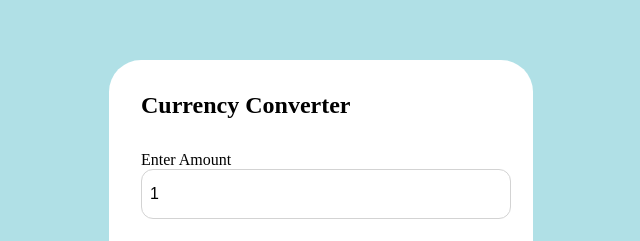
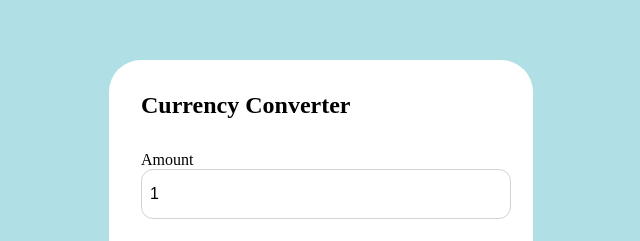
Before and after one commit to U1997/currency-converter, a plain HTML site: page index.html in a window 1280 px wide. Shown: the part 128-369 px from the top of the page, 319-959 px from the left. Drawn offline with Linux system fonts and the light colour scheme.

```diff
--- a/index.html
+++ b/index.html
@@ -14,7 +14,7 @@
         <h2>Currency Converter</h2>
         <form>
             <div class="amount">
-                <p>Enter Amount</p>
+                <p> Amount</p>
                 <input value="1" type="text"/>
             </div>
                 <div class="dropdown">
```
